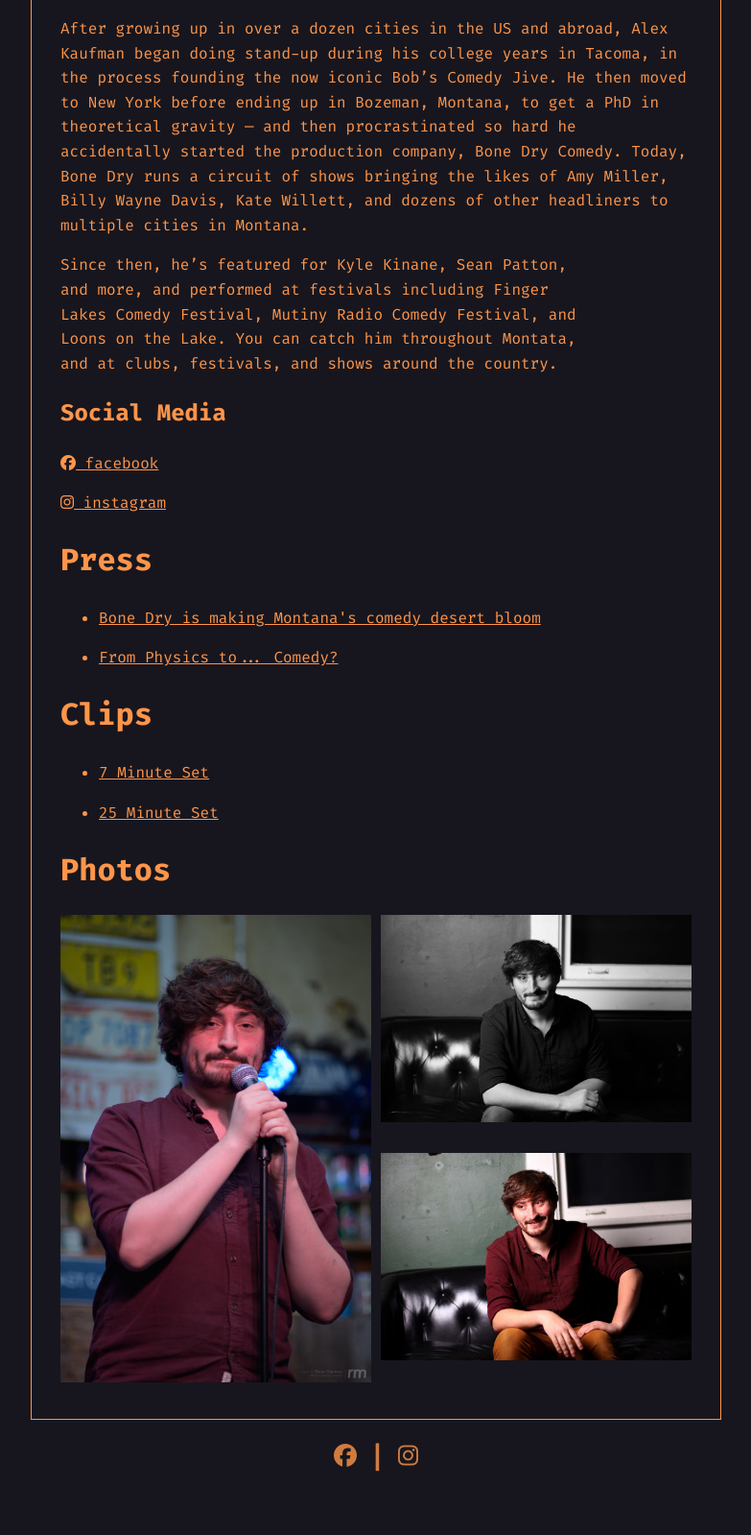
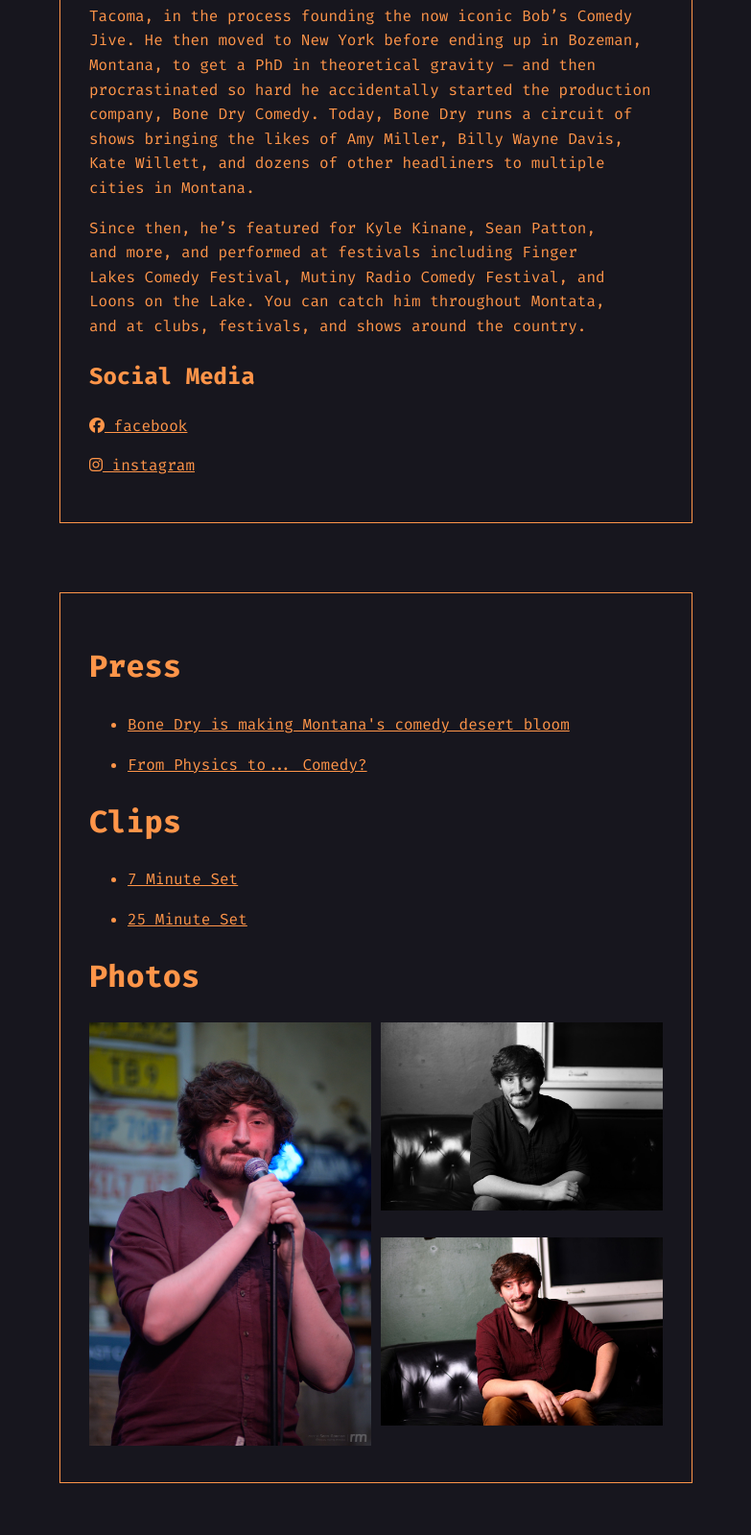
Before and after one commit to alexrkaufman/alexkaufman.live, a Flask app: page /epk in a window 1280 px wide. Shown: the part 491-2090 px from the top of the page at 96% size, without its empty margins (248-1031 px from the left). Before the commit the page ends 2024 px from the top, so only its background shows below. Run offline with Flask 3, Linux system fonts and the light colour scheme; some libraries are stand-ins or nearby versions.

Commit message:
sort of working epk generation

```diff
--- a/alexkaufmanlive/content/epk.md
+++ b/alexkaufmanlive/content/epk.md
@@ -1,6 +1,13 @@
-<a href="{{ url_for('static', filename='alexkaufmancomedy-1724424682.jpg') }}">
-  <img src="{{ url_for('static', filename='alexkaufmancomedy-1724424682.jpg') }}" alt="Alex Kaufman Comedy">
-</a>
+<div class="page">
+<header>
+    <a class="title" href="/"><h1>alexkaufman.live</h1></a>
+    <bold>standup comic/former physicist</bold>
+</header>
+
+<div class="page-content">
+<div class="hero-image-container" style="width: 100%; overflow: hidden; position: relative;">
+    <img src="{{ url_for('static', filename='alexkaufmancomedy-1724424682.jpg') }}" alt="Alex Kaufman" style="width: 100%; height: 200px; object-fit: cover; transform: scale(2); position: relative; top: 60%; left: 20%;" />
+</div>
 
 # About
 
@@ -26,6 +33,12 @@ Since then, he’s featured for Kyle Kinane, Sean Patton, and more, and performe
 
 </div>
 </div>
+
+</div>
+</div>
+<div class="page-break"></div>
+<div class="page">
+<div class="page-content">
 
 # Press
 
@@ -62,3 +75,4 @@ Since then, he’s featured for Kyle Kinane, Sean Patton, and more, and performe
 </div>
 
 </div>
+</div>
--- a/alexkaufmanlive/templates/epk.jinja2
+++ b/alexkaufmanlive/templates/epk.jinja2
@@ -18,12 +18,41 @@
         href="{{ url_for('static', filename='style.css') }}"
     />
     <style>
+    body {
+        padding: 0px;
+    }
     @page {
         size: letter;
-        margin: 0in;
+        margin: 0.25in;
     }
+
+    .page { break-after: page; }
+
     main {
-        margin-top: 0px
+        border: 0px;
+        margin: 0px;
+    }
+
+    .page {
+        min-height: 9.5in
+        margin: 0;
+    }
+
+    .page-content {
+        margin: 0.25in 0;
+        border: 1px solid var(--link-color);
+        padding: 30px;
+        background-color: var(--background-color);
+    }
+
+    .page-break {
+        height: 0.25in; /* Creates space at top of next page */
+    }
+
+    @media print {
+        .hero-image-container img {
+            transform: scale(2) translateX(0%) translateY(20%) !important;
+        }
     }
     </style>
     <script src="https://kit.fontawesome.com/33483263d1.js" crossorigin="anonymous"></script>
@@ -31,29 +60,10 @@
 {% endblock %}
 </head>
 <body class="{{ page_class }}">
-    <header>
-        {% block header %}
-        <a class="title" href="/"><h1>{{ site_name }}</h1></a>
-        <bold>{{ tagline }}</bold>
-        {% endblock %}
-    </header>
     <main>
         {% block main %}
             {{ content }}
         {% endblock %}
     </main>
-    <footer>
-        {% block footer %}
-
-
-        <span id="footer-directive">
-        <h2>
-        <a href="https://facebook.com/alexkaufmanlive" aria-label="Alex Kaufman Live Facebook link"><i class="fa-brands fa-facebook" aria-hidden="true"></i></a> | <a href="https://instagram.com/dustiestgolf" aria-label="Alex Kaufman Live Instagram link"><i class="fa-brands fa-instagram" aria-hidden="true"></i></a>
-        </h2>
-
-        </span>
-
-        {% endblock %}
-    </footer>
 </body>
 </html>
```
